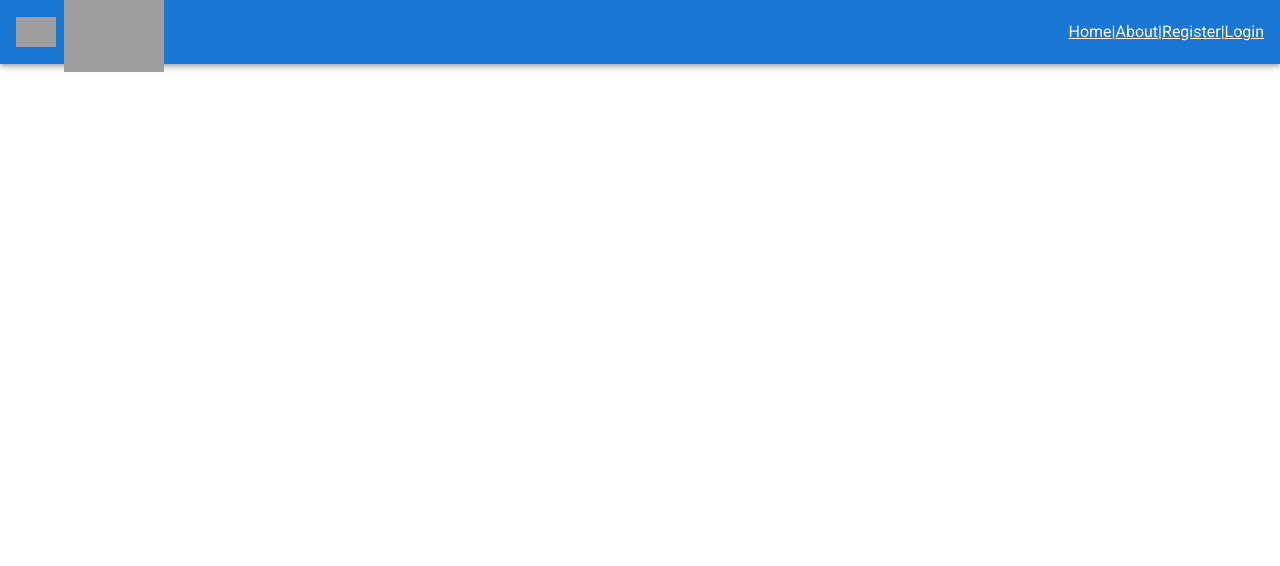
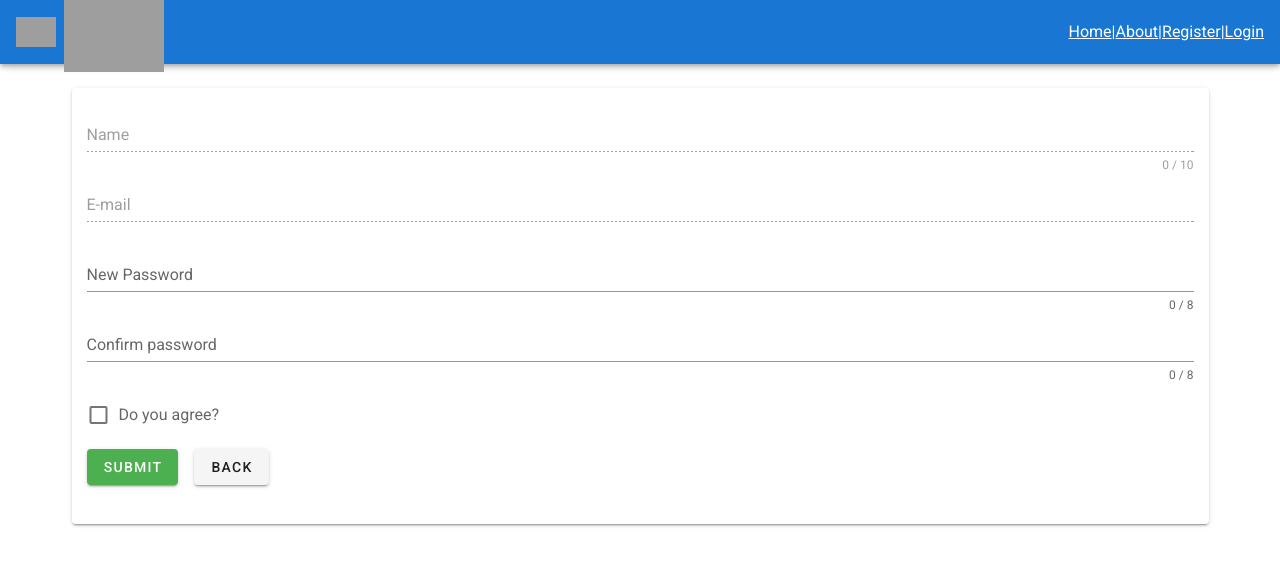
Before and after one commit to JonasAKP/pwa, a Vue app: page /Profile in a window 1280 px wide. Shown: the top 566 px of the page. Built offline with nearby package versions, Linux system fonts and the light colour scheme; grey boxes are pictures that could not be loaded.

Commit message:
profile started

```diff
--- a/src/router/index.js
+++ b/src/router/index.js
@@ -3,6 +3,7 @@ import VueRouter from 'vue-router'
 import Home from '../views/Home.vue'
 import register from '../views/user/Register.vue'
 import login from '../views/user/Login.vue'
+import profile from '../views/user/Profile.vue'
 
 Vue.use(VueRouter)
 
@@ -30,6 +31,11 @@ const routes = [
     name: 'Login',
     component: login
   },
+  {
+    path: '/Profile',
+    name: 'Profile',
+    component: profile
+  },
 ]
 
 const router = new VueRouter({
--- a/src/views/Home.vue
+++ b/src/views/Home.vue
@@ -1,6 +1,6 @@
 <template>
   <div class="home">
-    <HelloWorld msg="Welcome to Your Vue.js App"/>
+    <!-- <HelloWorld msg="Welcome to Your Vue.js App"/> -->
   </div>
 </template>
 
--- /dev/null
+++ b/src/views/user/Profile.vue
@@ -0,0 +1,110 @@
+<template>
+ <v-app>
+<v-container>
+  <v-col cols="12">
+  <v-card style="padding: 15px">
+  <v-form
+    ref="form"
+    v-model="valid"
+    lazy-validation
+  >
+    <v-text-field
+      v-model="name"
+      :counter="10"
+      :rules="nameRules"
+      label="Name"
+      disabled
+    ></v-text-field>
+
+    <v-text-field
+      v-model="email"
+      :rules="emailRules"
+      label="E-mail"
+      disabled
+    ></v-text-field>
+
+     <v-text-field
+      v-model="password"
+      :counter="8"
+      :rules="passwordRules"
+      label="New Password"
+      required
+    ></v-text-field>
+
+     <v-text-field
+      v-model="cPassword"
+      :counter="8"
+      :rules="cPasswordRules"
+      label="Confirm password"
+      required
+    ></v-text-field>
+
+
+    <v-checkbox
+      v-model="checkbox"
+      :rules="[v => !!v || 'You must agree to continue!']"
+      label="Do you agree?"
+      required
+    ></v-checkbox>
+
+  <v-row style="height: 60px; margin: 0px">
+    <v-btn
+      :disabled="!valid"
+      color="success"
+      class="mr-4"
+      @click="validate"
+    >
+      Submit
+    </v-btn>
+
+
+     <v-btn to="/Login"
+     class="mr-4"
+    >Back</v-btn>
+
+
+  </v-row>
+  </v-form>
+  </v-card>
+  </v-col>
+  </v-container>
+  </v-app>
+</template>
+
+<script>
+  export default {
+    data: () => ({
+      valid: true,
+      name: '',
+      nameRules: [
+        v => !!v || 'Name is required',
+        v => (v && v.length <= 10) || 'Name must be less than 10 characters',
+      ],
+      email: '',
+      emailRules: [
+        v => !!v || 'E-mail is required',
+        v => /.+@.+\..+/.test(v) || 'E-mail must be valid',
+      ],
+      checkbox: false,
+
+      password: '',
+      passwordRules: [
+        v => !!v || 'Password is required',
+        v => (v && v.length <= 8) || 'Password must be less than 8 characters',
+      ],
+         cPassword: '',
+      cPasswordRules: [
+        v => !!v || 'Password is required',
+        v => (v && v.length <= 8) || 'Password must be less than 8 characters',
+      ],
+    }),
+
+
+    methods: {
+      validate () {
+        this.$refs.form.validate()
+      },
+
+    },
+  }
+</script>
```
